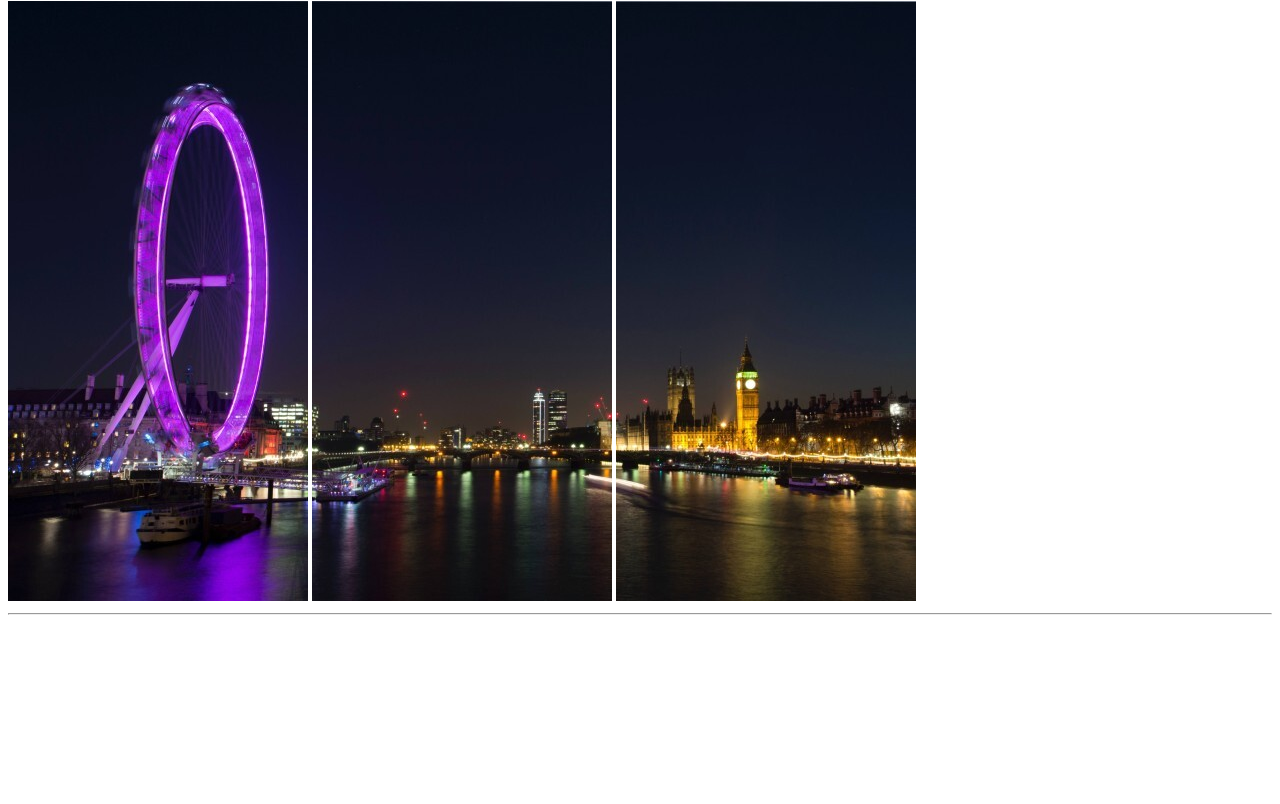
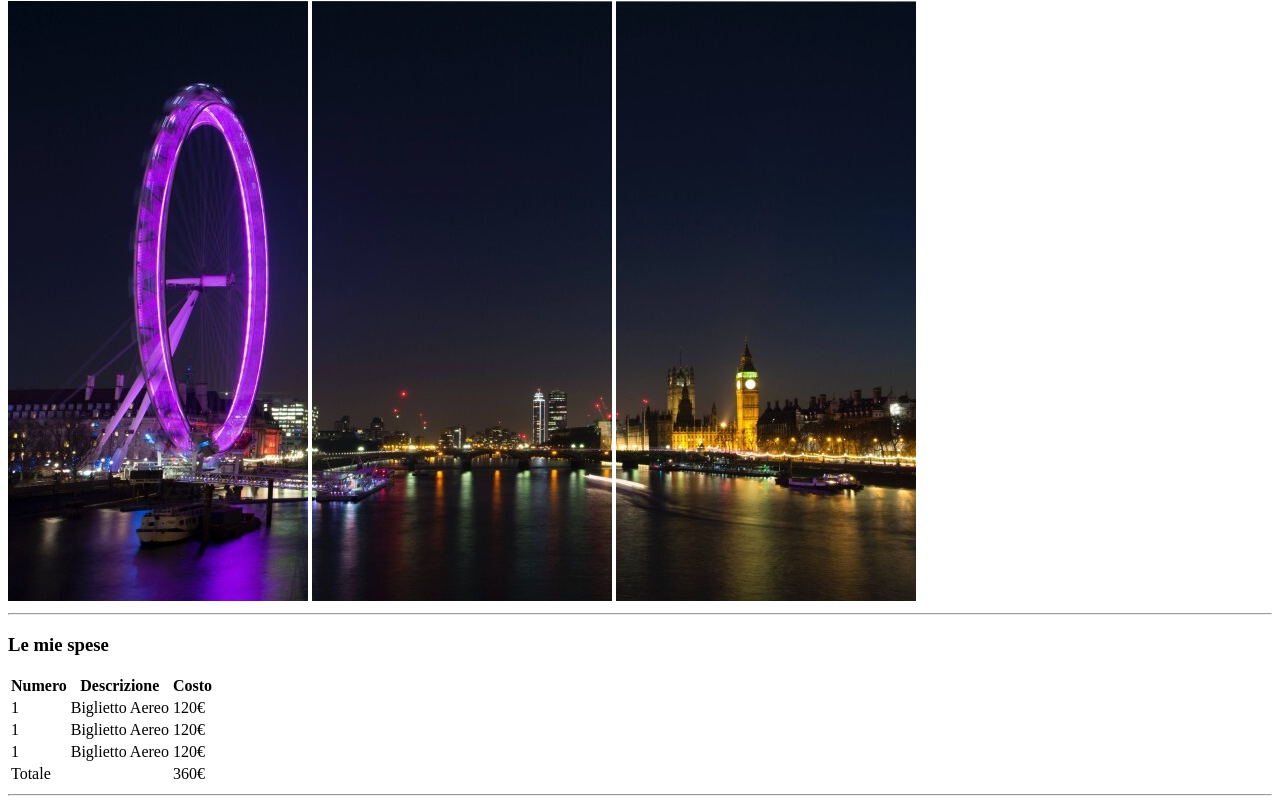
Before and after one commit to fabioSirigu/html-london-trip, a plain HTML site: page index.html in a window 1280 px wide. Shown: the part 79-883 px from the top of the page. Before the commit the page ends 800 px from the top, so only its background shows below. Drawn offline with Linux system fonts and the light colour scheme.

Commit message:
add section tabella spese

```diff
--- a/index.html
+++ b/index.html
@@ -14,8 +14,59 @@
             <img src="./img/pexels-bill-emrich-230794-1.jpg" alt="westmister bridge">
             <img src="./img/pexels-bill-emrich-230794-2.jpg" alt="big ben">
       </header>
+      <!-- /header -->
+
       <hr>
+      <main>
+            <!-- tabella spese -->
+            <section>
 
+                  <h3>Le mie spese</h3>
+                  <table>
+                        <thead>
+                              <th>Numero</th>
+                              <th>Descrizione</th>
+                              <th>Costo</th>
+                        </thead>
+                        <!-- /intestazione tabella -->
+
+                        <tbody>
+                              <tr>
+                                    <td>1</td>
+                                    <td>Biglietto Aereo</td>
+                                    <td>120&euro;</td>
+                              </tr>
+                              <tr>
+                                    <td>1</td>
+                                    <td>Biglietto Aereo</td>
+                                    <td>120&euro;</td>
+                              </tr>
+                              <tr>
+                                    <td>1</td>
+                                    <td>Biglietto Aereo</td>
+                                    <td>120&euro;</td>
+                              </tr>
+                        </tbody>
+                        <!-- /corpo tabella -->
+
+                        <tfoot>
+                              <tr>
+                                    <td>Totale</td>
+                                    <td></td>
+                                    <td>360&euro;</td>
+                              </tr>
+                        </tfoot>
+                        <!-- /chiusura tabella -->
+                  </table>
+            </section>
+            <!-- /tabella spese -->
+            <hr>
+            <section>
+            </section>
+
+            <section>
+            </section>
+      </main>
 
 </body>
 </html>
```
